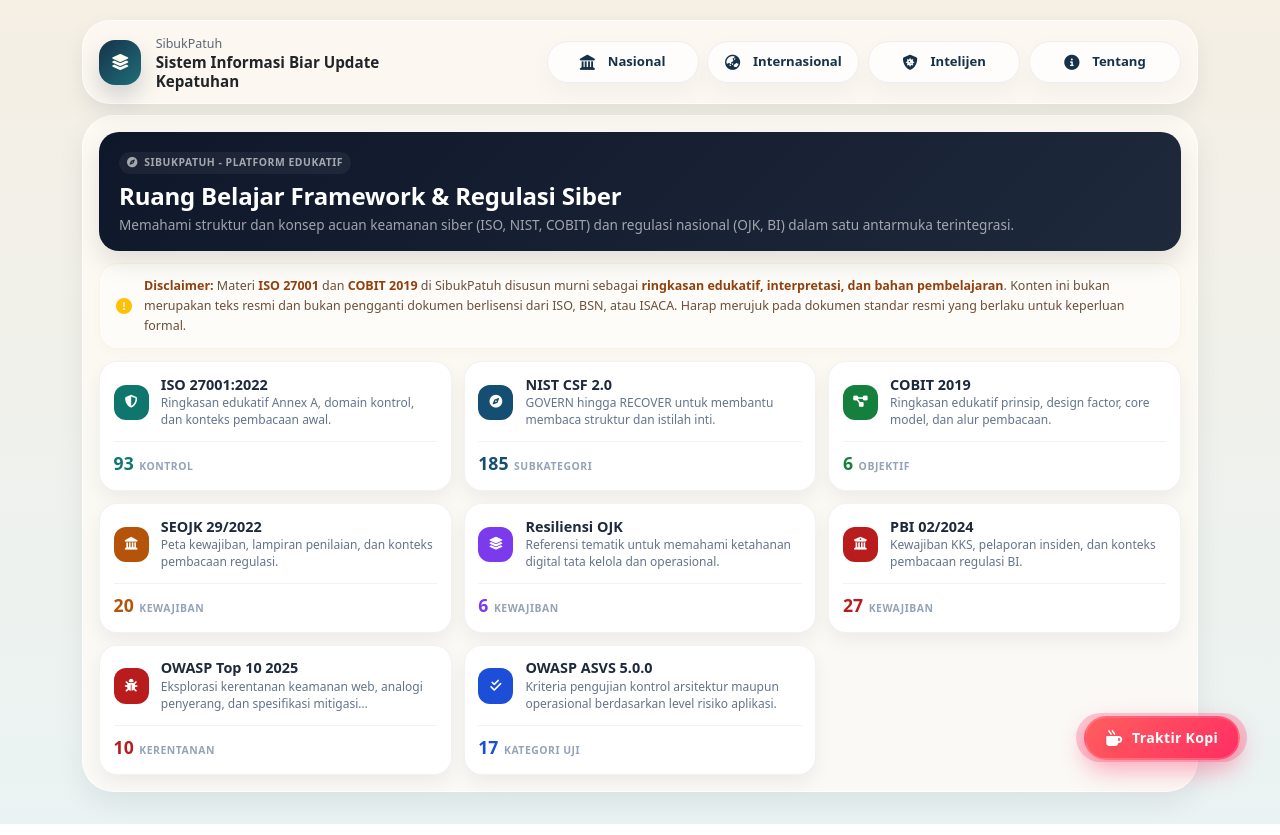
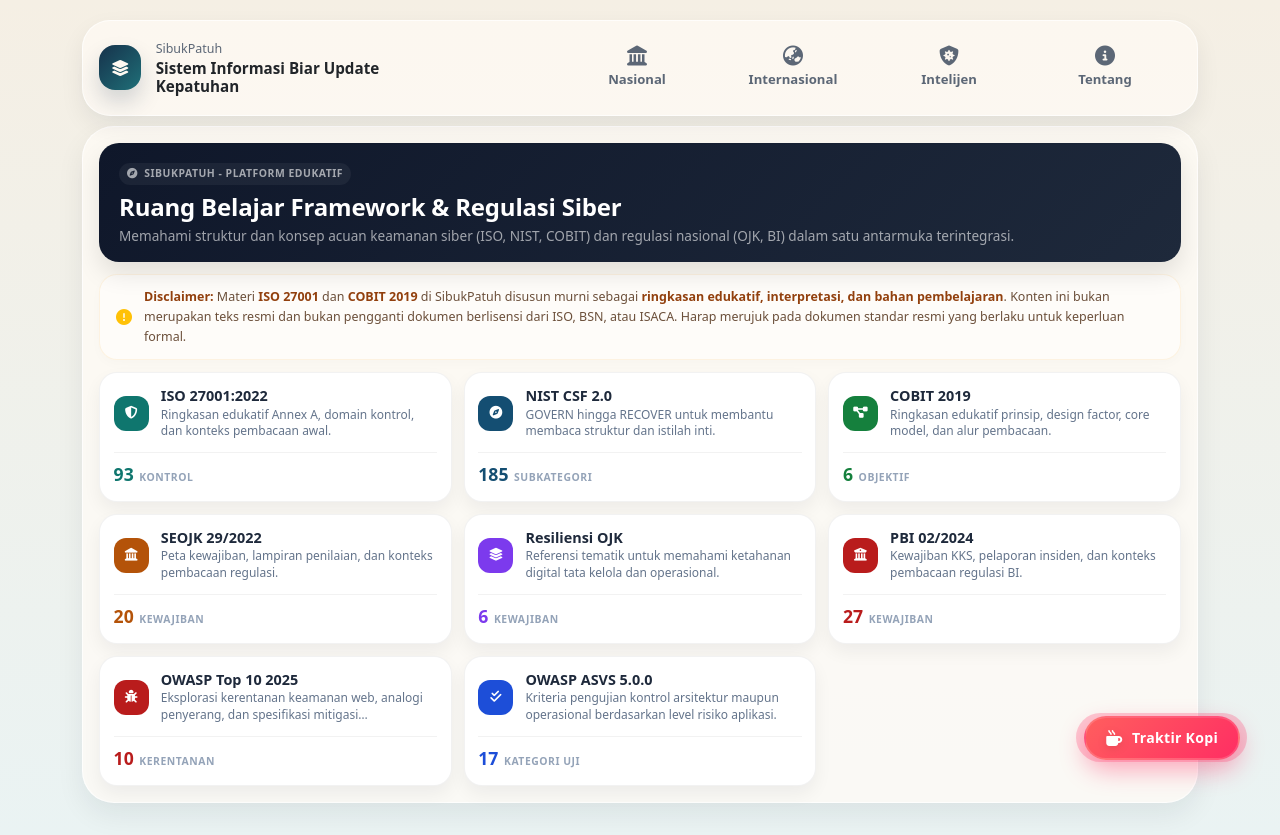
Before and after one commit to lintanggraha/sibukpatuh, a Vue app: page / in a window 1280 px wide. Built offline with nearby package versions, Linux system fonts and the light colour scheme.

Commit message:
ui: redesign navbar to LinkedIn-style (icons on top, small labels below)

```diff
--- a/src/components/App.vue
+++ b/src/components/App.vue
@@ -435,7 +435,7 @@
 .framework-nav {
   display: flex;
   flex-wrap: wrap;
-  gap: 0.55rem;
+  gap: 0.25rem;
   justify-content: flex-end;
 }
 
@@ -449,30 +449,26 @@
 
 .framework-nav-toggle {
   display: inline-flex;
+  flex-direction: column;
   align-items: center;
   justify-content: center;
-  gap: 0.6rem;
-  min-width: 11rem;
-  padding: 0.72rem 1.25rem;
-  border-radius: 999px;
-  border: 1px solid rgba(20, 78, 114, 0.08);
-  color: var(--ink);
-  background: rgba(255, 255, 255, 0.72);
+  gap: 0.25rem;
+  min-width: 5.5rem;
+  padding: 0.5rem 0.75rem;
+  border-radius: 12px;
+  border: 1px solid transparent;
+  color: var(--muted);
+  background: transparent;
   text-decoration: none;
-  font-weight: 700;
-  font-size: 0.88rem;
-  box-shadow: 0 10px 24px rgba(15, 23, 42, 0.04);
-  transition:
-    transform 0.15s ease,
-    border-color 0.15s ease,
-    box-shadow 0.15s ease,
-    background 0.15s ease,
-    color 0.15s ease;
+  font-weight: 600;
+  font-size: 0.72rem;
+  transition: all 0.2s ease;
+  cursor: pointer;
 }
 
 .framework-nav-toggle .nav-icon {
-  margin-right: 0.2rem;
-  font-size: 0.95rem;
+  margin-right: 0;
+  font-size: 1.25rem;
   flex-shrink: 0;
 }
 
@@ -480,17 +476,14 @@
 .framework-nav-toggle:focus,
 .framework-nav-group.show .framework-nav-toggle {
   color: var(--active);
-  border-color: rgba(20, 78, 114, 0.18);
-  background: rgba(255, 255, 255, 0.85);
-  box-shadow: 0 10px 20px rgba(20, 78, 114, 0.08);
-  transform: translateY(-1px);
+  background: rgba(20, 78, 114, 0.05);
 }
 
 .framework-nav-toggle.is-active {
   color: var(--active);
-  border-color: rgba(20, 78, 114, 0.22);
-  background: var(--active-soft);
-  box-shadow: 0 12px 22px rgba(20, 78, 114, 0.08);
+  border-bottom: 2px solid var(--active);
+  border-radius: 12px 12px 0 0;
+  background: transparent;
 }
 
 .framework-nav-toggle::after {
```
